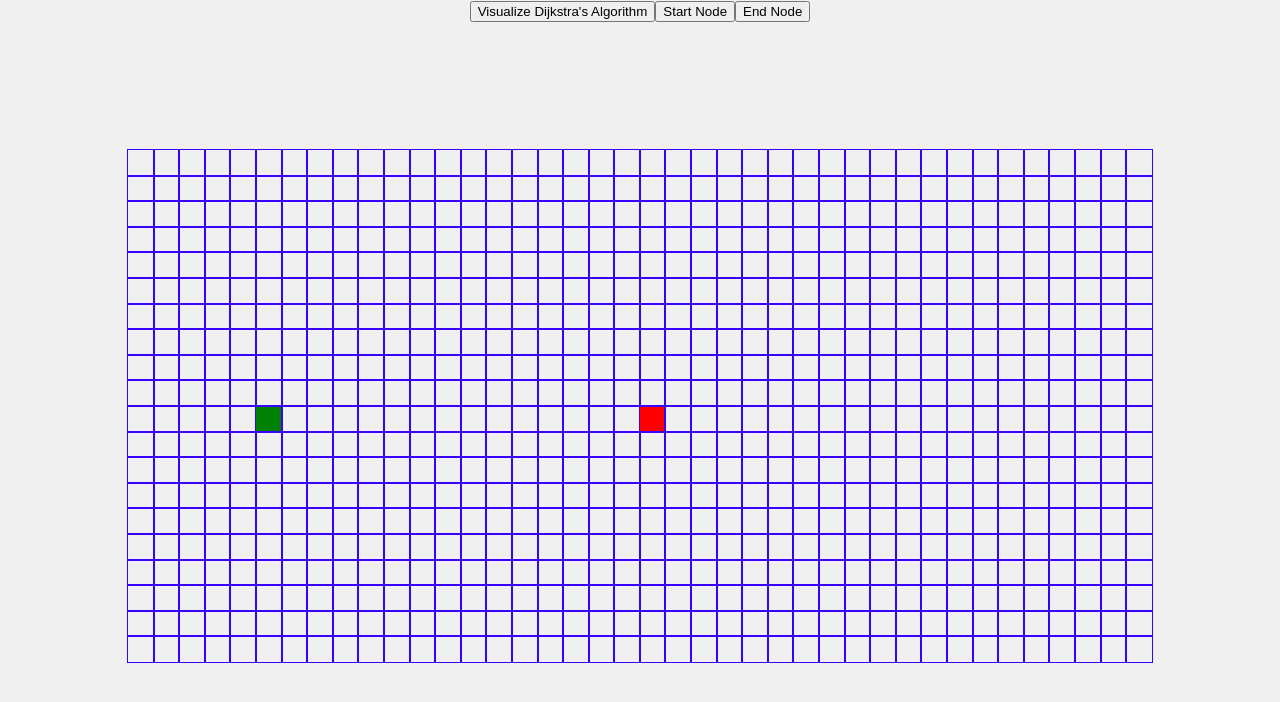
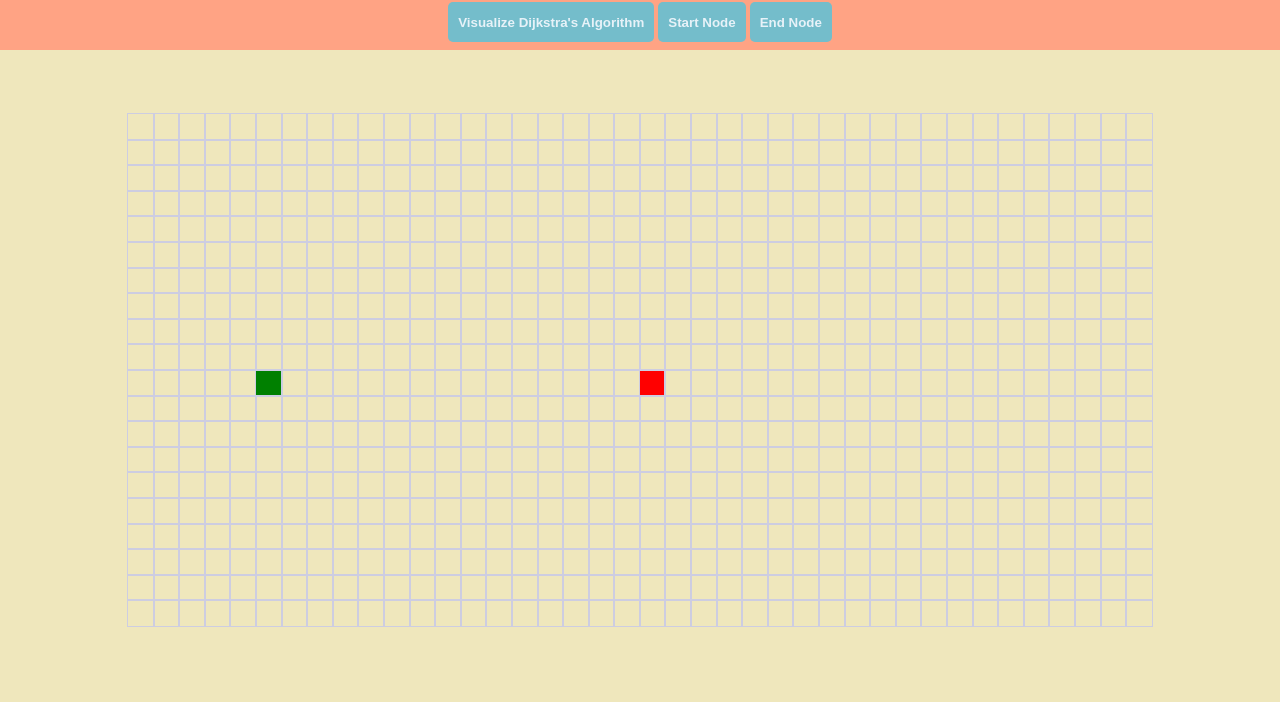
Before and after one commit to johnsonphan95/pathfindee, a React (Create React App) app: page / in a window 1280 px wide. Shown: the top 702 px of the page. Built offline with nearby package versions, Linux system fonts and the light colour scheme.

Commit message:
Add navbar and some css

```diff
--- a/src/App.css
+++ b/src/App.css
@@ -1,8 +1,12 @@
+body {
+  background-color: #efe7bc;
+}
+
 .App {
   text-align: center;
-  background-color: rgb(240, 240, 240);
+  background-color: #efe7bc;
   width: 100%;
-  height: 1000px;
+  height: 100%;
 }
 
 .App-logo {
--- a/src/components/Node.css
+++ b/src/components/Node.css
@@ -1,9 +1,7 @@
 .node {
   width: 100%;
   height: 5%;
-  outline: 1px solid rgb(55, 0, 255);
-  /* box-shadow: -2px -2px 2px rgba(255, 255, 255, 1),
-    2px 2px 2px rgba(0, 0, 0, 0.3); */
+  outline: 1px solid rgb(205, 205, 225);
 }
 
 .node-start {
--- a/src/components/PathFinder.css
+++ b/src/components/PathFinder.css
@@ -1,6 +1,6 @@
 .grid {
   display: flex;
-  margin: 10%;
+  margin: 5% auto;
   width: 80vw;
   height: 40vw;
 }
@@ -9,3 +9,21 @@
   height: 100%;
   width: 2.5%;
 }
+
+.button {
+  padding: 10px;
+  margin: 2px;
+  border-radius: 5px;
+  font-weight: bold;
+  background-color: #74bdcb;
+  border: none;
+  color: #e7f2f8;
+  height: 40px;
+}
+
+.navbar {
+  display: flex;
+  justify-content: center;
+  background-color: #ffa384;
+  height: 50px;
+}
--- a/src/components/PathFinder.jsx
+++ b/src/components/PathFinder.jsx
@@ -11,7 +11,8 @@ import "./PathFinder.css";
 const Visualizer = () => {
   const [grid, setGrid] = useState([]);
   const [mouseDown, setMouseDown] = useState(false);
-  const [moveNode, setMoveNode] = useState(false);
+  const [moveStart, setMoveStart] = useState(false);
+  const [moveEnd, setMoveEnd] = useState(false);
   const [coordinates, setCoordinates] = useState({
     START_NODE_COL: 5,
     START_NODE_ROW: 10,
@@ -47,11 +48,7 @@ const Visualizer = () => {
     return newGrid;
   };
 
-  const getNewNodeGrid = (col, row) => {
-    if (!moveNode) return;
-    if (moveNode) {
-    }
-  };
+  const getNewNodeGrid = (col, row) => {};
 
   const animateDijkstra = (visitedNodesInOrder, nodesInShortestPathOrder) => {
     for (let i = 0; i <= visitedNodesInOrder.length; i++) {
@@ -106,7 +103,7 @@ const Visualizer = () => {
 
   const handleMouseEnter = (col, row) => {
     if (!mouseDown) return;
-    if (!moveNode) {
+    if (!moveStart && !moveEnd) {
       const newGrid = getWalledGrid(col, row);
       setGrid(newGrid);
     }
@@ -142,11 +139,13 @@ const Visualizer = () => {
 
   return (
     <div>
-      <button onClick={() => visualizeDijkstra()}>
-        Visualize Dijkstra's Algorithm
-      </button>
-      <button>Start Node</button>
-      <button>End Node</button>
+      <div className="navbar">
+        <button className="button" onClick={() => visualizeDijkstra()}>
+          Visualize Dijkstra's Algorithm
+        </button>
+        <button className="button">Start Node</button>
+        <button className="button">End Node</button>
+      </div>
       <div className="grid">{displayGrid()}</div>
     </div>
   );
```
